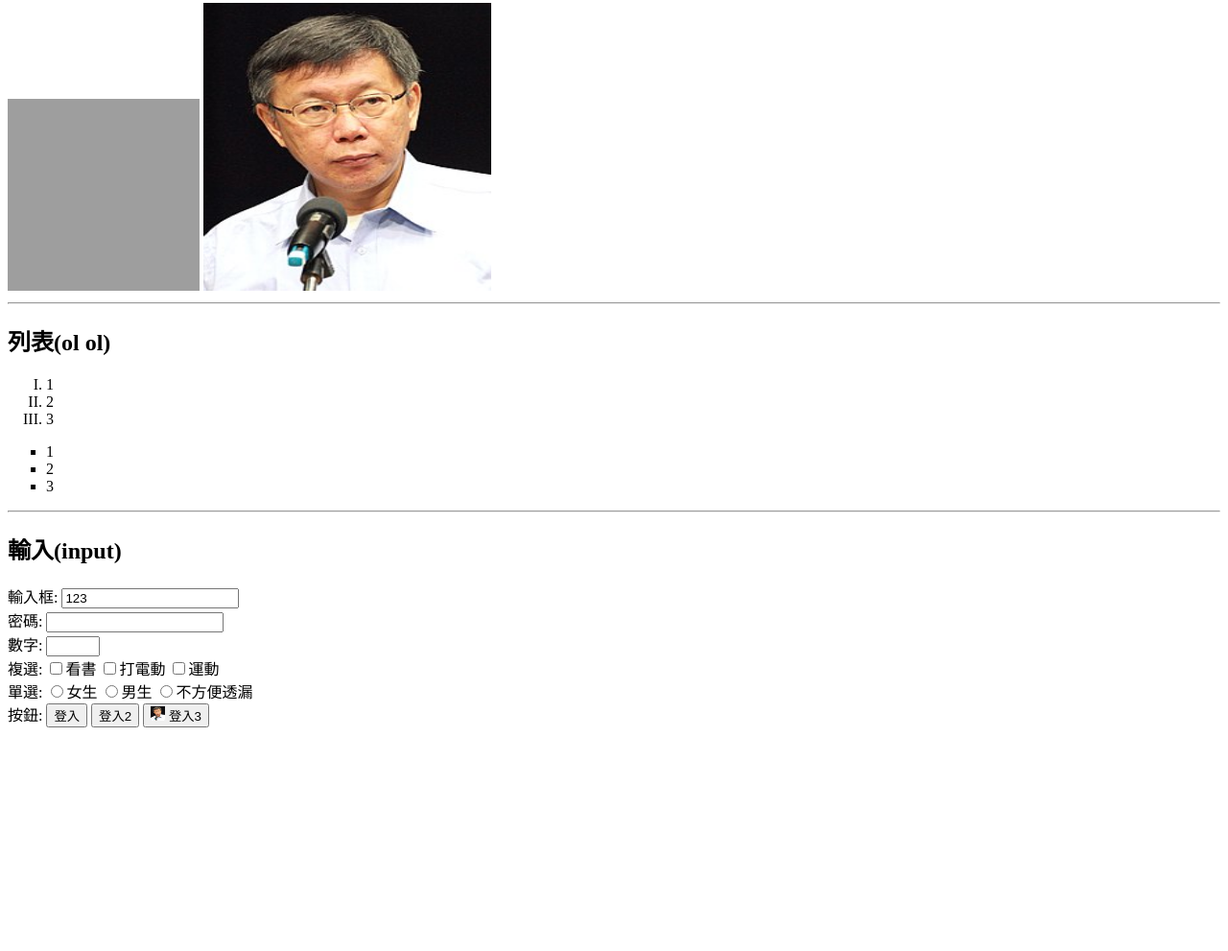
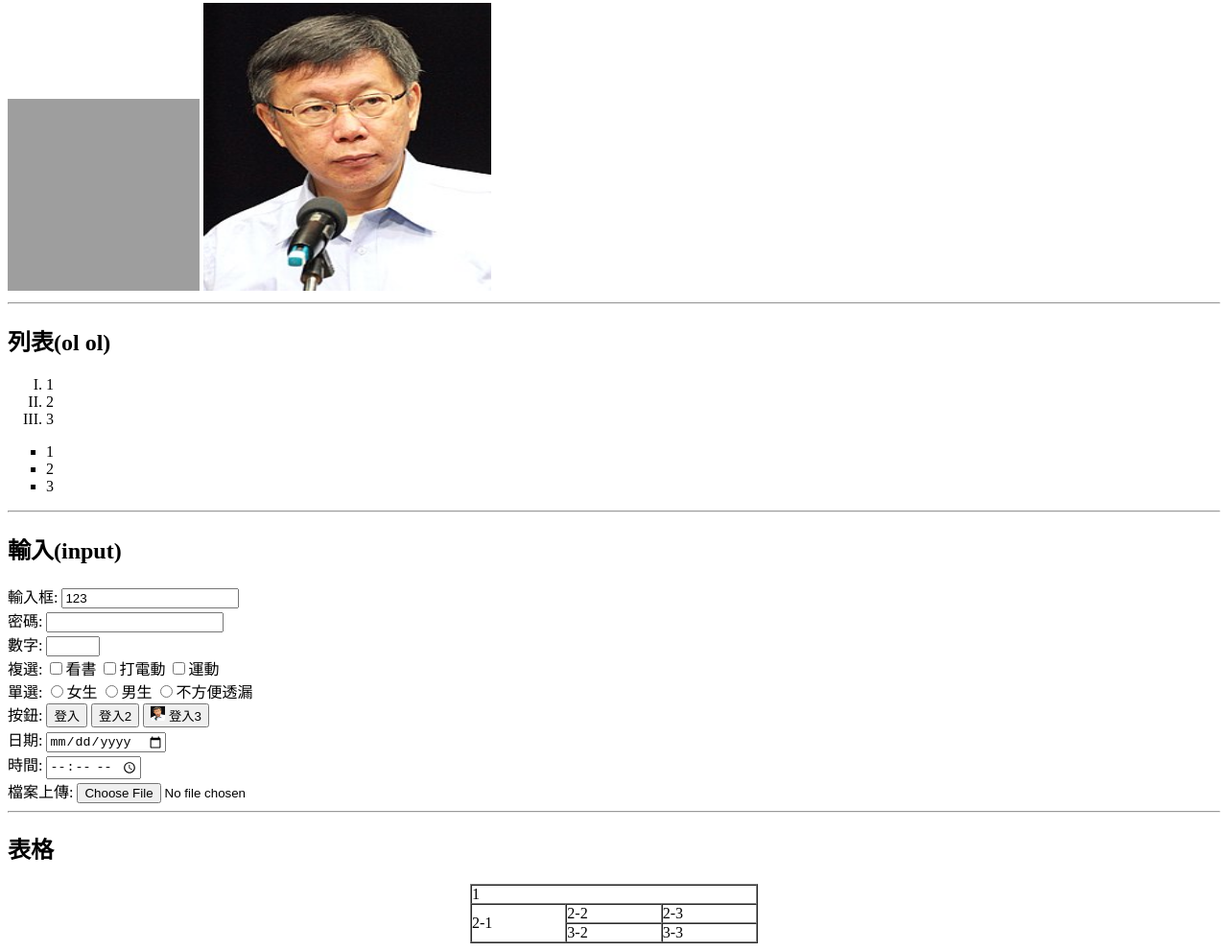
Before and after one commit to Monking1/3411207016, a plain HTML site: page demo.html in a window 1280 px wide. Shown: the part 1276-2267 px from the top of the page at 96% size. Before the commit the page ends 2042 px from the top, so only its background shows below. Drawn offline with Linux system fonts and the light colour scheme; grey boxes are pictures that could not be loaded.

Commit message:
Add files via upload

```diff
--- a/demo.html
+++ b/demo.html
@@ -89,5 +89,32 @@
         <img src="imp.jpg" width="15" height="15">
         登入3
     </button>
+    <br>
+    日期:
+    <input type="date">
+    <br>
+    時間:
+    <input type="time">
+    <br>
+    檔案上傳:
+    <input type="file">
+    <hr>
+    <h2>表格</h2>
+<table border="1" align="center" cellpadding="0" cellspacing="0" width="300">
+    <!-- table row -->
+    <tr>
+        <!-- table data-->
+        <td colspan="3">1</td>
+    </tr>
+    <tr>
+        <td rowspan="2">2-1</td>
+        <td>2-2</td>
+        <td>2-3</td>
+    </tr>
+    <tr>
+        <td>3-2</td>
+        <td>3-3</td>
+    </tr>
+</table>
 </body>
 </html>
```
Also changed, not shown: 111.html (added, +37 -0 lines).
